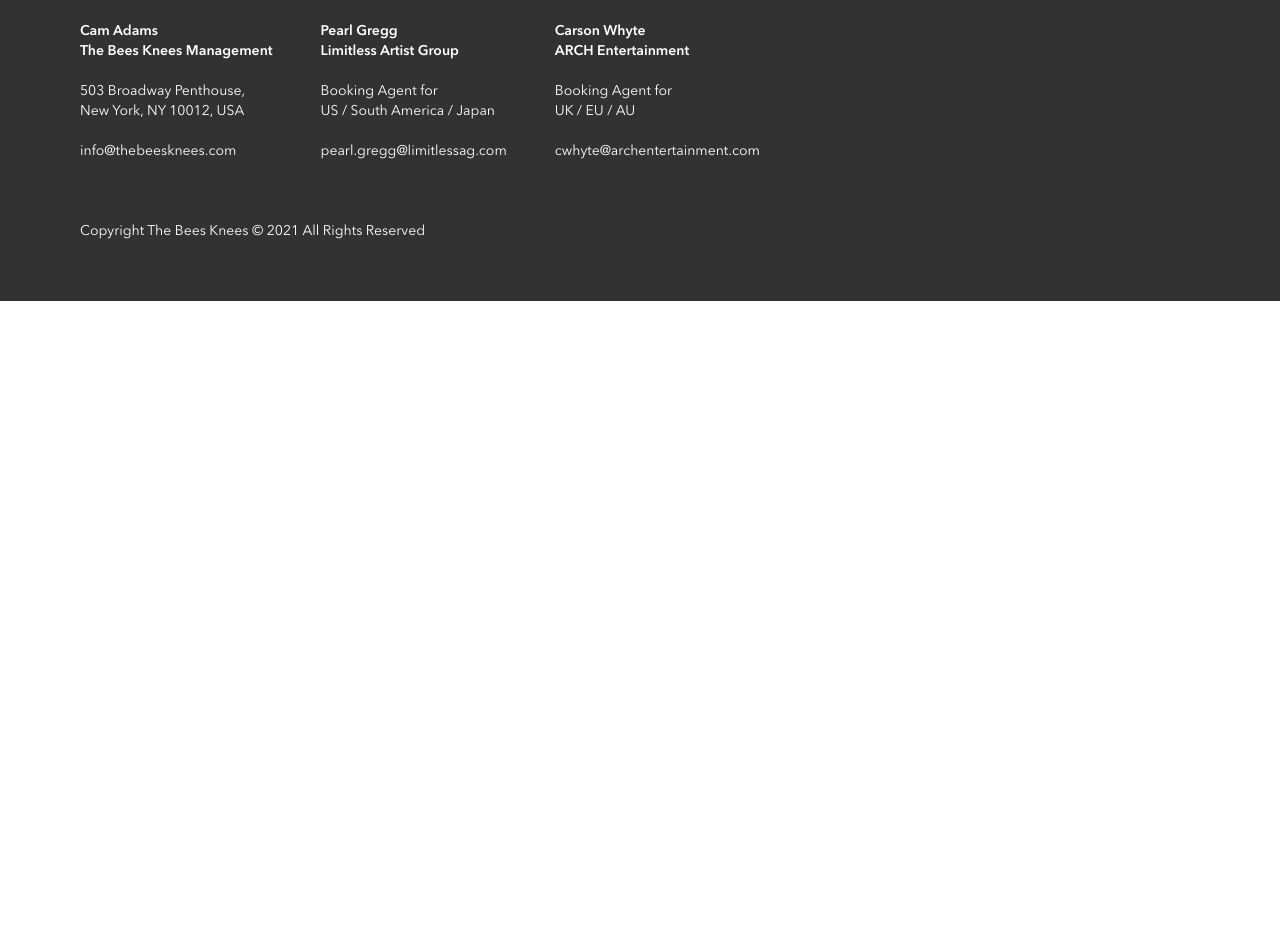
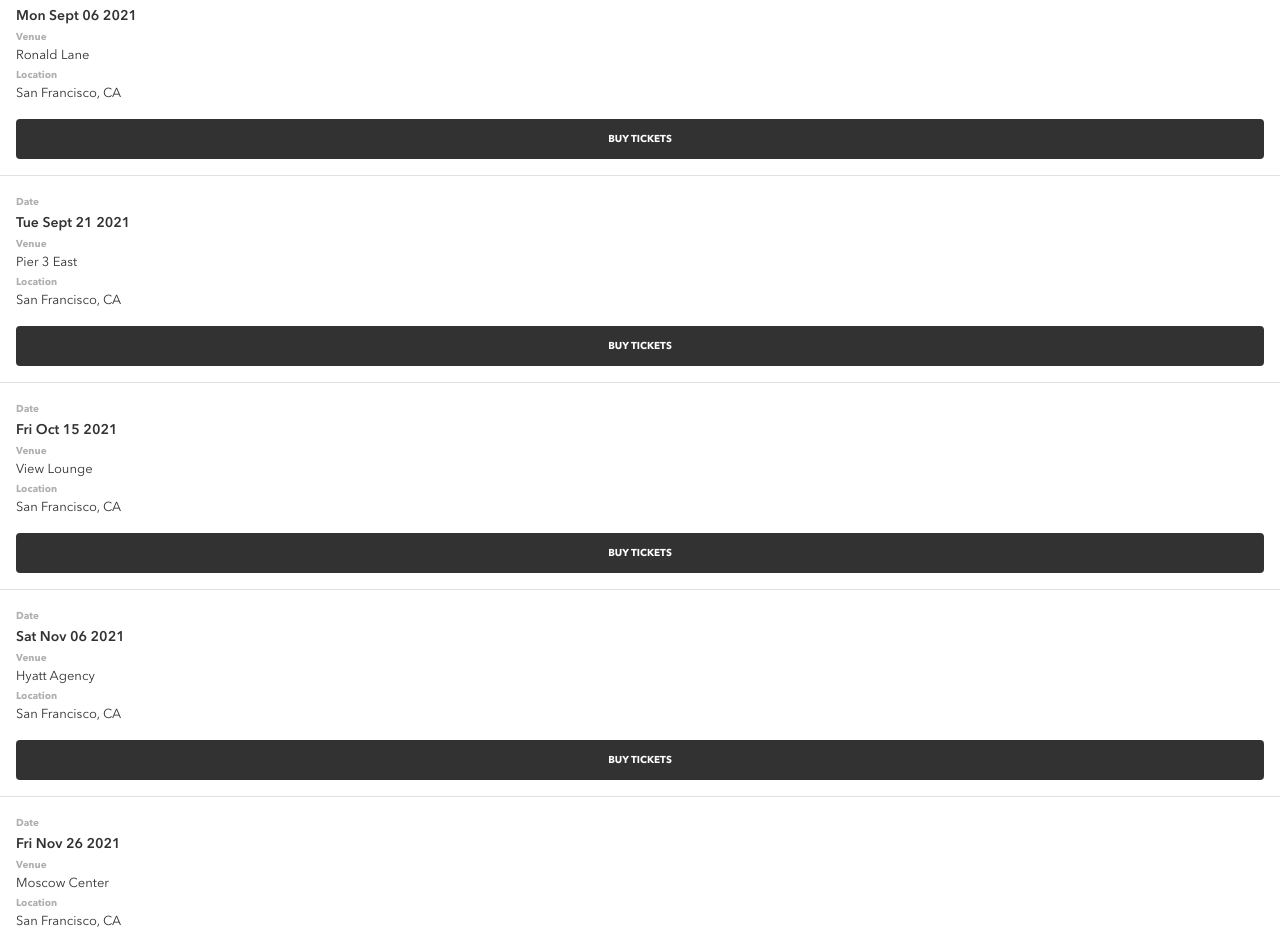
Before and after one commit to zachasher/bandsite, a plain HTML site: page pages/shows.html in a window 1280 px wide. Shown: the part 513-1452 px from the top of the page. Before the commit the page ends 814 px from the top, so only its background shows below. Drawn offline with Linux system fonts and the light colour scheme.

Commit message:
Added shows array and started styling

```diff
--- a/pages/shows.html
+++ b/pages/shows.html
@@ -5,6 +5,7 @@
     <meta http-equiv="X-UA-Compatible" content="IE=edge" />
     <meta name="viewport" content="width=device-width, initial-scale=1.0" />
     <link rel="stylesheet" type="text/css" href="/styles/shows.css" />
+    <script src="/scripts/build-shows-page.js" defer></script>
     <title>Shows</title>
   </head>
   <body>
@@ -63,6 +64,14 @@
           </div>
         </div>
       </header>
+
+      <section class="show-section">
+        <h2 class="show-section__title">Shows</h2>
+        <section class="shows">
+            <!-- Shows go here -->
+        </section>
+      </section>
+
     </main>
 
     <footer class="footer">
--- a/scripts/build-shows-page.js
+++ b/scripts/build-shows-page.js
@@ -0,0 +1,98 @@
+// Shows array
+const shows = [
+  {
+    date: "Mon Sept 06 2021",
+    venue: "Ronald Lane",
+    location: "San Francisco, CA",
+  },
+  {
+    date: "Tue Sept 21 2021",
+    venue: "Pier 3 East",
+    location: "San Francisco, CA",
+  },
+  {
+    date: "Fri Oct 15 2021",
+    venue: "View Lounge",
+    location: "San Francisco, CA",
+  },
+  {
+    date: "Sat Nov 06 2021",
+    venue: "Hyatt Agency",
+    location: "San Francisco, CA",
+  },
+  {
+    date: "Fri Nov 26 2021",
+    venue: "Moscow Center",
+    location: "San Francisco, CA",
+  },
+  {
+    date: "Wed Dec 15 2021",
+    venue: "Press Club",
+    location: "San Francisco, CA",
+  },
+];
+
+// Create show card
+function createShowCard(show) {
+  const showEl = document.createElement("article");
+  showEl.classList.add("show");
+
+  const detailsEl = document.createElement("div");
+  detailsEl.classList.add("show__details");
+
+  const dateLabelEl = document.createElement("h4");
+  dateLabelEl.innerText = "Date";
+  dateLabelEl.classList.add("show__label");
+
+  const dateEl = document.createElement("p");
+  dateEl.innerText = show.date;
+  dateEl.classList.add("show__date");
+
+  const venueLabelEl = document.createElement("h4");
+  venueLabelEl.innerText = "Venue";
+  venueLabelEl.classList.add("show__label");
+
+  const venueEl = document.createElement("p");
+  venueEl.innerText = show.venue;
+  venueEl.classList.add("show__venue");
+
+  const locationLabelEl = document.createElement("h4");
+  locationLabelEl.innerText = "Location";
+  locationLabelEl.classList.add("show__label");
+
+  const locationEl = document.createElement("p");
+  locationEl.innerText = show.location;
+  locationEl.classList.add("show__location");
+
+  const buttonEl = document.createElement("button");
+  buttonEl.innerText = "BUY TICKETS";
+  buttonEl.classList.add("show__button");
+
+  //Append elements to show details
+  detailsEl.appendChild(dateLabelEl);
+  detailsEl.appendChild(dateEl);
+  detailsEl.appendChild(venueLabelEl);
+  detailsEl.appendChild(venueEl);
+  detailsEl.appendChild(locationLabelEl);
+  detailsEl.appendChild(locationEl);
+
+  //Append elements to show card
+  showEl.appendChild(detailsEl);
+  showEl.appendChild(buttonEl);
+
+  return showEl;
+}
+
+function renderShows() {
+  const myShowsEl = document.querySelector(".shows");
+
+  // Clear the comments div first
+  myShowsEl.innerHTML = "";
+
+  shows.forEach((show) => {
+    const card = createShowCard(show);
+    myShowsEl.appendChild(card);
+  });
+}
+
+renderShows();
--- a/scripts/index-page.js
+++ b/scripts/index-page.js
@@ -1,39 +1,50 @@
 //Comments array
 const comments = [
-    { name: "Miles Acosta", date: "12/20/2020", text: "I can t stop listening. Every time I hear one of their songs the vocals it gives me goosebumps. Shivers straight down my spine. What a beautiful expression of creativity. Can't get enough."},
-    { name: "Emilie Beach", date: "01/09/2021", text: "I feel blessed to have seen them in person. What a show! They were just perfection. If there was one day of my life I could relive, this would be it. What an incredible day." },
-    { name: "Connor Walton", date: "02/17/2021", text: "This is art. This is inexplicable magic expressed in the purest way, everything that makes up this majestic work deserves reverence. Let us appreciate this for what it is and what it contains." },
-
+  {
+    name: "Miles Acosta",
+    date: "12/20/2020",
+    text: "I can t stop listening. Every time I hear one of their songs the vocals it gives me goosebumps. Shivers straight down my spine. What a beautiful expression of creativity. Can't get enough.",
+  },
+  {
+    name: "Emilie Beach",
+    date: "01/09/2021",
+    text: "I feel blessed to have seen them in person. What a show! They were just perfection. If there was one day of my life I could relive, this would be it. What an incredible day.",
+  },
+  {
+    name: "Connor Walton",
+    date: "02/17/2021",
+    text: "This is art. This is inexplicable magic expressed in the purest way, everything that makes up this majestic work deserves reverence. Let us appreciate this for what it is and what it contains.",
+  },
 ];
 
 //Create comment card
 function createCommentCard(comment) {
-    const sectionEl = document.createElement('article')
-    sectionEl.classList.add('comment')
+  const sectionEl = document.createElement("article");
+  sectionEl.classList.add("comment");
 
   //Right column
-    const avatarEl = document.createElement('div');
-    avatarEl.classList.add('comment__icon');
+  const avatarEl = document.createElement("div");
+  avatarEl.classList.add("comment__icon");
 
   //Left column
-    const commentEl = document.createElement('div');
-    commentEl.classList.add('comment__main');
+  const commentEl = document.createElement("div");
+  commentEl.classList.add("comment__main");
 
   //Container for name and date
-    const namedateEl = document.createElement('div');
-    namedateEl.classList.add('comment__main-namedate');
+  const namedateEl = document.createElement("div");
+  namedateEl.classList.add("comment__main-namedate");
 
-    const heading = document.createElement('h3');
+  const heading = document.createElement("h3");
   heading.innerText = comment.name;
-    heading.classList.add('comment__name');
+  heading.classList.add("comment__name");
 
-    const dateEl = document.createElement('span');
+  const dateEl = document.createElement("span");
   dateEl.innerText = comment.date;
-    dateEl.classList.add('comment__date');
+  dateEl.classList.add("comment__date");
 
-    const paragraphEl = document.createElement('p');
+  const paragraphEl = document.createElement("p");
   paragraphEl.innerText = comment.text;
-    paragraphEl.classList.add('comment__text');
+  paragraphEl.classList.add("comment__text");
 
   //Append icon and comment body to section
   sectionEl.appendChild(avatarEl);
@@ -57,10 +68,10 @@ function renderComments() {
   // Clear the comments div first
   myCommentsEl.innerHTML = "";
 
-    comments.forEach(comment => {
+  comments.forEach((comment) => {
     const card = createCommentCard(comment);
     myCommentsEl.appendChild(card);
-    })
+  });
 }
 
 function getCurrentDate() {
@@ -72,7 +83,7 @@ function getCurrentDate() {
 }
 
 function handleFormSubmit(event) {
-    event.preventDefault()
+  event.preventDefault();
 
   const cardData = {
     name: event.target.name.value,
@@ -86,5 +97,5 @@ function handleFormSubmit(event) {
 
 const formEl = document.querySelector(".form__fields");
 
-formEl.addEventListener('submit', handleFormSubmit);
+formEl.addEventListener("submit", handleFormSubmit);
 renderComments();
--- a/styles/shows.scss
+++ b/styles/shows.scss
@@ -10,7 +10,7 @@
     url("/assets/images/hero-shows.jpg");
   background-size: cover;
   background-position: center;
-//   height: 40vh;
+  //   height: 40vh;
   height: 100%;
   display: flex;
   flex-direction: column;
@@ -45,7 +45,54 @@
 
   &__song {
     @include media-tablet {
-        padding-right: 20rem;
+      padding-right: 20rem;
     }
   }
 }
+
+.show-section {
+  // margin: 1rem;
+  // padding: 1rem;
+
+  &__title {
+    @include mobile-section-header;
+    padding: 1rem;
+  }
+}
+
+.show {
+  padding: 1rem;
+  border-bottom: 1px solid $bandsite-mercury;
+
+  &__details {
+    padding-bottom: 1rem;
+  }
+
+  &__label {
+    @include mobile-label-button;
+    color: $bandsite-silver;
+  }
+
+  &__date {
+    @include mobile-subheader;
+  }
+
+  &__venue {
+    @include mobile-body-copy;
+  }
+
+  &__location {
+    @include mobile-body-copy;
+  }
+
+  &__button {
+    height: 40px;
+    width: 100%;
+    background-color: $bandsite-black;
+    border-radius: 4px;
+    border: none;
+    @include mobile-label-button;
+    color: $bandsite-white;
+    cursor: pointer;
+  }
+}
```
Also changed, not shown: styles/shows.css. Lines whose indentation alone changed are shown as unchanged.
